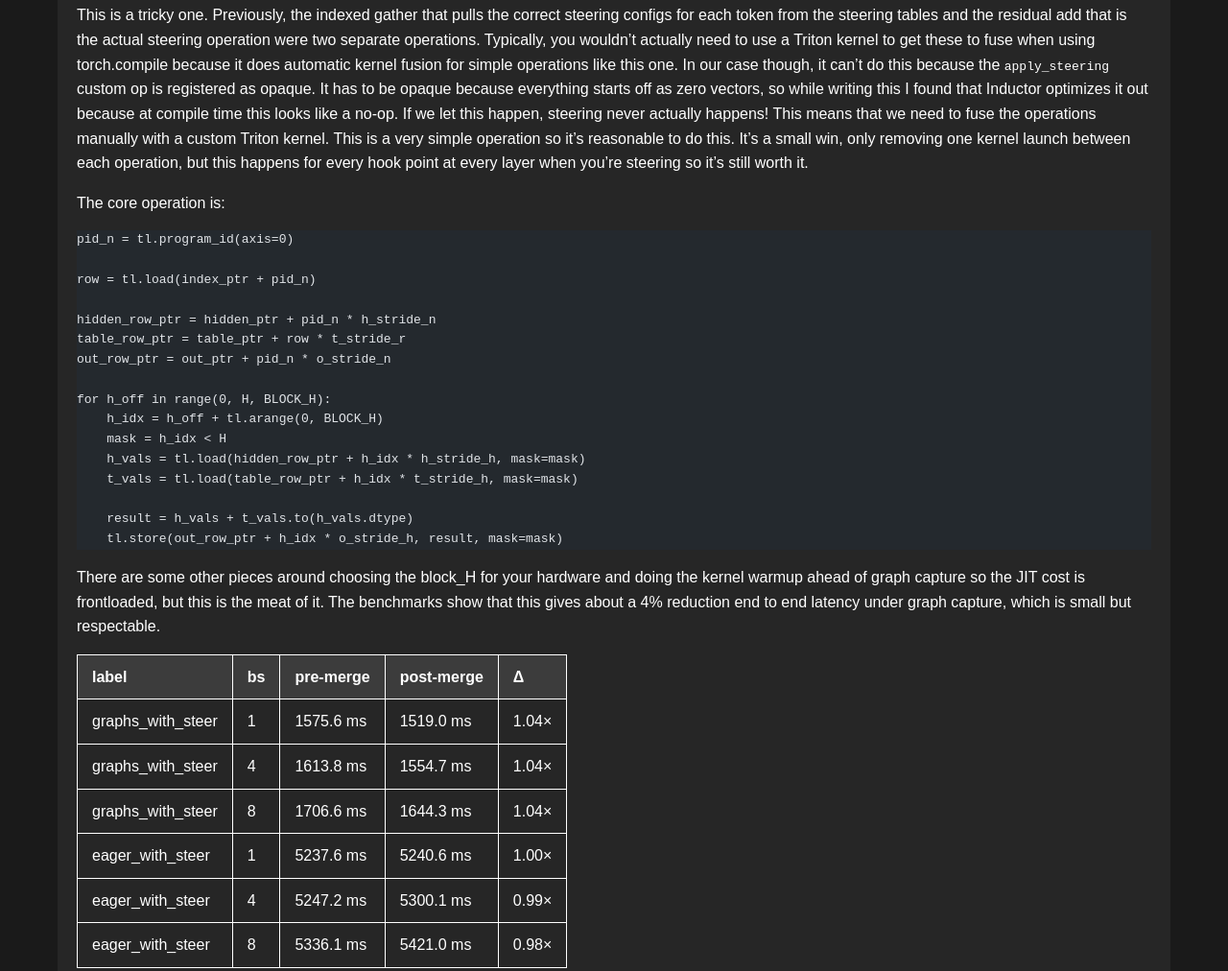
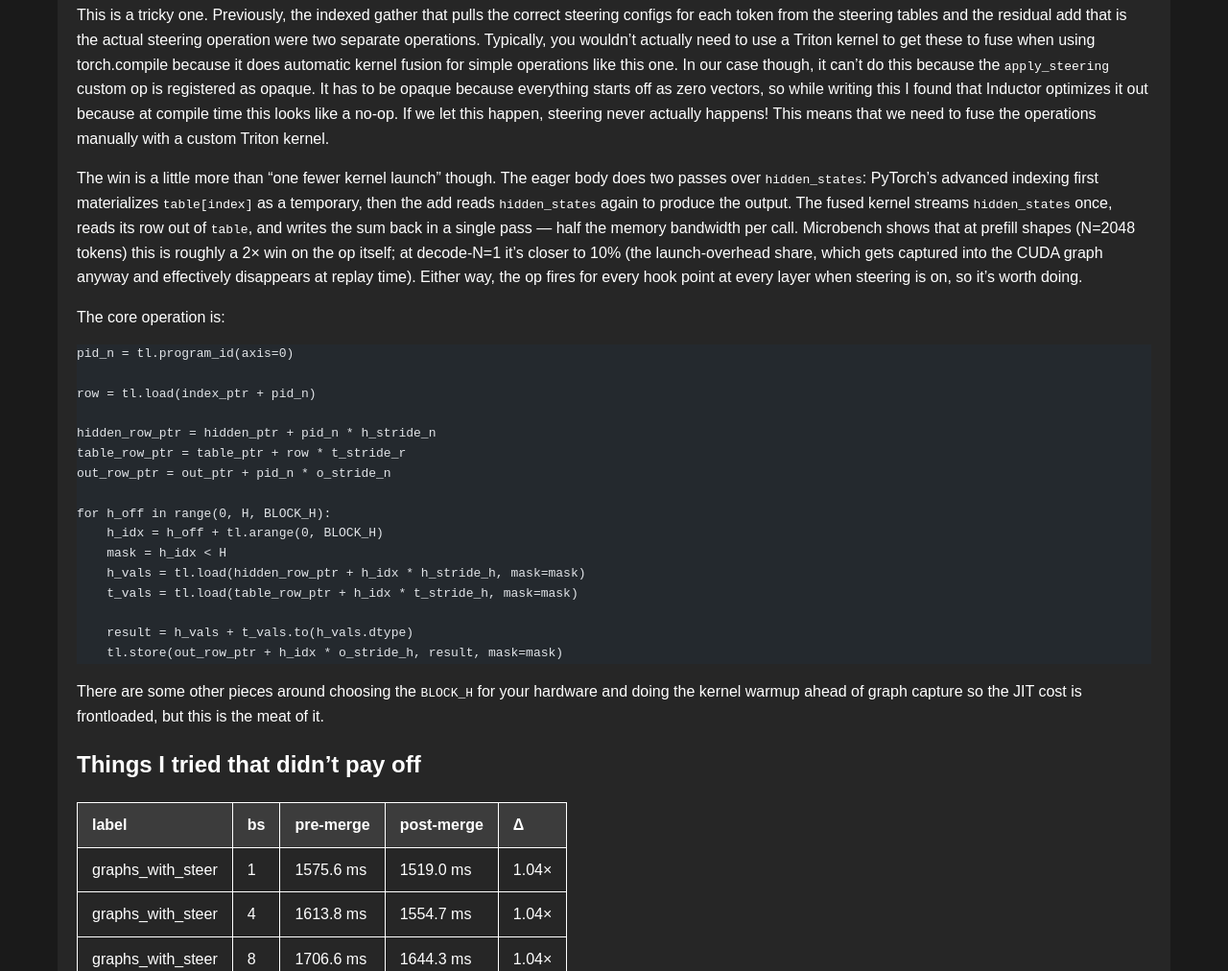
Before and after one commit to RhizoNymph/astro-site, an Astro site: page /blog/activation-steering-boogaloo in a window 1280 px wide. Shown: the part 4614-5626 px from the top of the page at 96% size. Built offline with nearby package versions, Linux system fonts and the light colour scheme; Astro itself is replaced by a stand-in of ours; code samples lack their colours.

Commit message:
Update activation-steering-boogaloo.md

````diff
--- a/src/content/blog/activation-steering-boogaloo.md
+++ b/src/content/blog/activation-steering-boogaloo.md
@@ -154,8 +154,8 @@ actual steering operation were two separate operations. Typically, you wouldn't
 because it does automatic kernel fusion for simple operations like this one. In our case though, it can't do this because the `apply_steering` custom op is registered
 as opaque. It has to be opaque because everything starts off as zero vectors, so while writing this I found that Inductor optimizes it out because at compile time
 this looks like a no-op. If we let this happen, steering never actually happens! This means that we need to fuse the operations manually with a custom Triton kernel.
-This is a very simple operation so it's reasonable to do this. It's a small win, only removing one kernel launch between each operation, but this happens for every hook
-point at every layer when you're steering so it's still worth it.
+
+The win is a little more than "one fewer kernel launch" though. The eager body does two passes over `hidden_states`: PyTorch's advanced indexing first materializes `table[index]` as a temporary, then the add reads `hidden_states` again to produce the output. The fused kernel streams `hidden_states` once, reads its row out of `table`, and writes the sum back in a single pass — half the memory bandwidth per call. Microbench shows that at prefill shapes (N=2048 tokens) this is roughly a 2× win on the op itself; at decode-N=1 it's closer to 10% (the launch-overhead share, which gets captured into the CUDA graph anyway and effectively disappears at replay time). Either way, the op fires for every hook point at every layer when steering is on, so it's worth doing.
 
 The core operation is:
 
@@ -178,8 +178,11 @@ for h_off in range(0, H, BLOCK_H):
     tl.store(out_row_ptr + h_idx * o_stride_h, result, mask=mask)
 ```
 
-There are some other pieces around choosing the block_H for your hardware and doing the kernel warmup ahead of graph capture so the JIT cost is frontloaded,
-but this is the meat of it. The benchmarks show that this gives about a 4% reduction end to end latency under graph capture, which is small but respectable.
+There are some other pieces around choosing the `BLOCK_H` for your hardware and doing the kernel warmup ahead of graph capture so the JIT cost is frontloaded, but this is the meat of it.
+
+
+
+## Things I tried that didn't pay off
 
 <div class="table-row">
 
````
